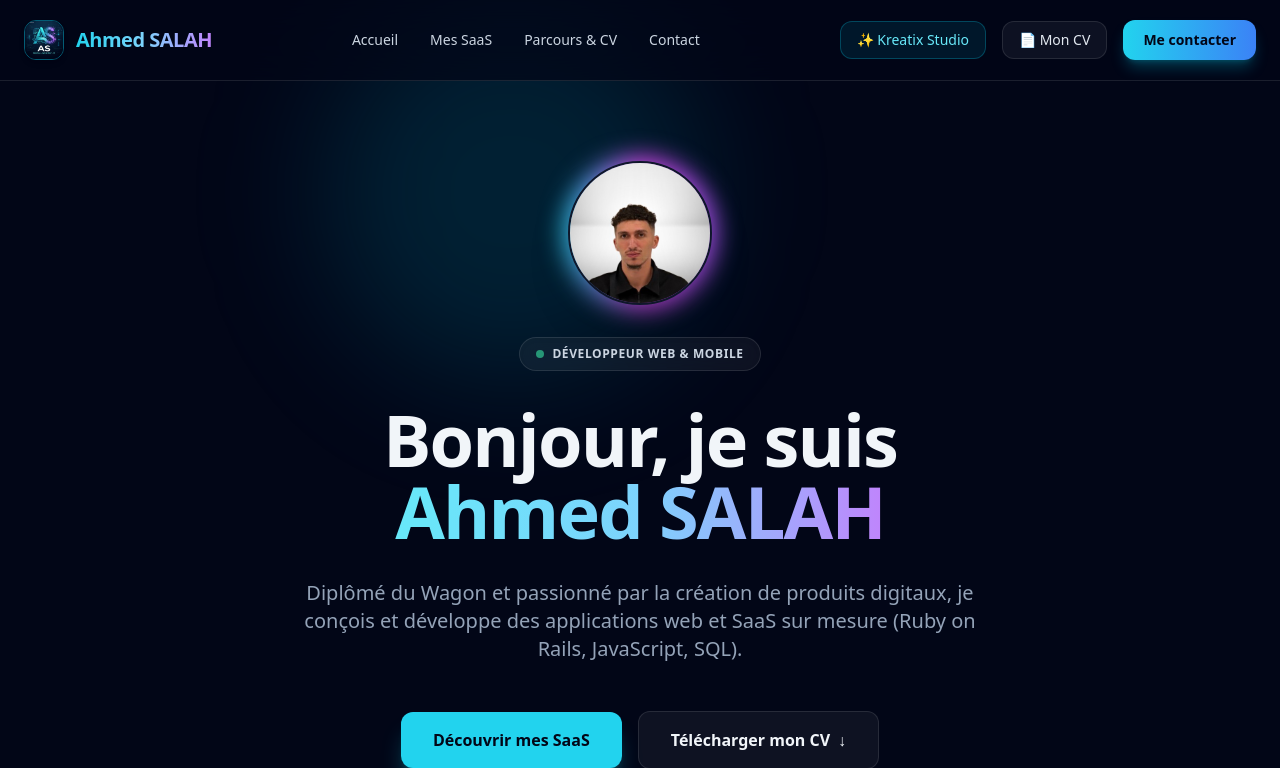
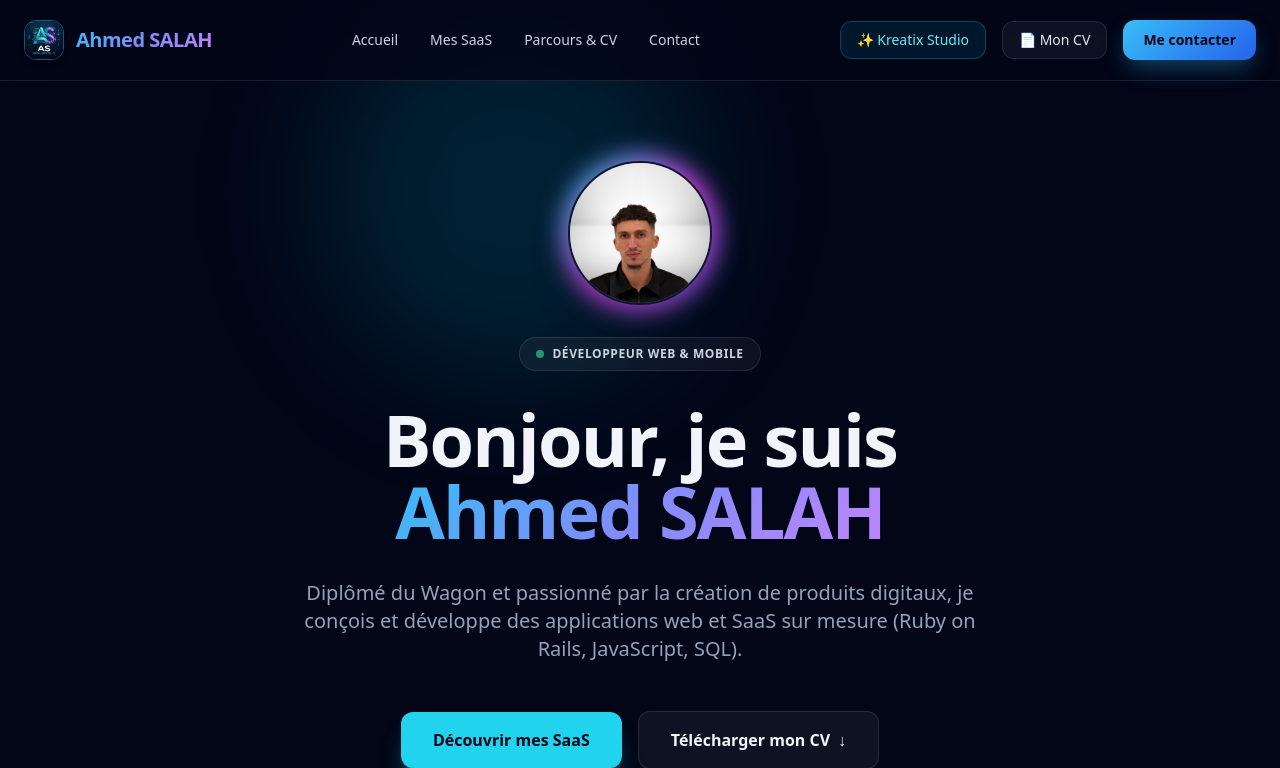
Before and after one commit to Ahmedslh17/portfolio_ahmed_salah, a Rails app: page / in a window 1280 px wide. Shown: the top 768 px of the page. Run offline with Rails 7, Linux system fonts and the light colour scheme; some libraries are stand-ins or nearby versions.

Commit message:
Fix definitif du style et des degrade texte et boutons

```diff
--- a/app/views/pages/home.html.erb
+++ b/app/views/pages/home.html.erb
@@ -5,12 +5,12 @@
   <div class="absolute top-1/3 right-1/4 w-96 h-96 bg-purple-500/15 rounded-full blur-3xl pointer-events-none"></div>
 
   <!-- Barre de navigation -->
-  <header class="sticky top-0 z-50 backdrop-blur-xl bg-slate-950/70 border-b border-white/10">
+  <header class="sticky top-0 z-50 backdrop-blur-xl bg-slate-950/80 border-b border-white/10">
     <div class="max-w-7xl mx-auto px-6 h-20 flex items-center justify-between">
       <div class="flex items-center space-x-3">
         <!-- Logo stylisé AS -->
         <%= image_tag "logoas.jpg", alt: "AS Logo", class: "w-10 h-10 rounded-xl object-cover border border-cyan-500/50 shadow-md" %>
-        <span class="text-xl font-bold tracking-tight bg-gradient-to-r from-cyan-400 via-sky-300 to-purple-400 bg-clip-text text-transparent">
+        <span class="text-xl font-bold tracking-tight" style="background: linear-gradient(135deg, #38bdf8 0%, #818cf8 50%, #c084fc 100%); -webkit-background-clip: text; -webkit-text-fill-color: transparent;">
           Ahmed SALAH
         </span>
       </div>
@@ -23,16 +23,18 @@
       </nav>
 
       <div class="flex items-center space-x-4">
+        <!-- Lien vers Kreatix Studio -->
         <a href="<%= kreatix_path %>" class="hidden sm:inline-flex items-center space-x-2 px-4 py-2 rounded-xl bg-cyan-500/10 hover:bg-cyan-500/20 border border-cyan-500/30 text-sm font-medium text-cyan-300 transition-all">
           <span>✨ Kreatix Studio</span>
         </a>
 
+        <!-- Bouton Mon CV -->
         <a href="/cv_ahmed_salah.pdf" download target="_blank" class="hidden sm:inline-flex items-center space-x-2 px-4 py-2 rounded-xl bg-white/5 hover:bg-white/10 border border-white/10 text-sm font-medium text-slate-200 transition-all">
           <span>📄 Mon CV</span>
         </a>
 
-        <!-- Bouton Me contacter vif -->
-        <a href="#contact" class="px-5 py-2.5 rounded-xl bg-gradient-to-r from-cyan-400 to-blue-500 text-slate-950 font-bold text-sm shadow-lg shadow-cyan-500/30 hover:shadow-cyan-500/50 hover:scale-[1.02] transition-all duration-200">
+        <!-- Bouton Me contacter bleu/cyan lumineux -->
+        <a href="#contact" class="px-5 py-2.5 rounded-xl text-sm font-bold text-slate-950 hover:scale-[1.03] transition-all duration-200" style="background: linear-gradient(135deg, #38bdf8 0%, #2563eb 100%); box-shadow: 0 10px 25px -5px rgba(56, 189, 248, 0.4);">
           Me contacter
         </a>
       </div>
@@ -43,9 +45,9 @@
   <section id="accueil" class="relative pt-20 pb-20 px-6">
     <div class="max-w-5xl mx-auto text-center flex flex-col items-center">
 
-      <!-- Photo de profil avec le halo violet/cyan réactivé -->
+      <!-- Photo de profil avec l'auréole lumineuse -->
       <div class="relative mb-8 group">
-        <div class="absolute -inset-1 bg-gradient-to-r from-cyan-400 via-fuchsia-500 to-purple-500 rounded-full blur-md opacity-100 group-hover:scale-105 transition duration-300"></div>
+        <div class="absolute -inset-1.5 rounded-full blur-md opacity-100 group-hover:scale-105 transition duration-300" style="background: linear-gradient(135deg, #22d3ee 0%, #d946ef 50%, #8b5cf6 100%);"></div>
         <%= image_tag "profile.jpg", alt: "Ahmed SALAH", class: "relative w-36 h-36 rounded-full object-cover border-2 border-slate-900 shadow-2xl" %>
       </div>
 
@@ -54,10 +56,10 @@
         <span class="text-xs font-semibold uppercase tracking-wider text-slate-300">Développeur Web & Mobile</span>
       </div>
 
-      <!-- Titre principal avec le dégradé Cyan / Sky / Purple bien vif -->
+      <!-- Grand titre principal avec dégradé garanti (cyan / sky / purple) -->
       <h1 class="text-5xl md:text-7xl font-extrabold tracking-tight mb-8 leading-tight">
         Bonjour, je suis <br/>
-        <span class="bg-gradient-to-r from-cyan-300 via-sky-300 to-purple-400 bg-clip-text text-transparent">
+        <span style="background: linear-gradient(135deg, #38bdf8 0%, #818cf8 50%, #c084fc 100%); -webkit-background-clip: text; -webkit-text-fill-color: transparent; display: inline-block;">
           Ahmed SALAH
         </span>
       </h1>
@@ -138,7 +140,7 @@
     </div>
   </section>
 
-  <!-- Section Parcours / CV Téléchargeable -->
+  <!-- Section Parcours / CV -->
   <section id="parcours" class="py-24 px-6 relative border-t border-white/10">
     <div class="max-w-4xl mx-auto text-center">
       <div class="max-w-xl mx-auto mb-12">
@@ -154,7 +156,7 @@
         <p class="text-slate-400 max-w-md mx-auto text-sm mb-8 leading-relaxed">
           Téléchargez mon CV au format PDF pour consulter en détail mes expériences (La Poste IT, Le Wagon Paris) et mes compétences techniques.
         </p>
-        <a href="/cv_ahmed_salah.pdf" download target="_blank" class="px-8 py-4 rounded-xl bg-gradient-to-r from-cyan-400 to-blue-500 text-slate-950 font-bold shadow-xl shadow-cyan-400/20 hover:scale-105 transition-all">
+        <a href="/cv_ahmed_salah.pdf" download target="_blank" class="px-8 py-4 rounded-xl bg-cyan-400 hover:bg-cyan-300 text-slate-950 font-bold shadow-xl shadow-cyan-400/20 hover:scale-105 transition-all">
           Télécharger mon CV complet (PDF)
         </a>
       </div>
@@ -198,7 +200,7 @@
             <%= text_area_tag :message, nil, rows: 5, required: true, placeholder: "Écrivez votre message...", class: "w-full px-4 py-3 rounded-xl bg-white/5 border border-white/10 focus:border-cyan-400 focus:outline-none text-white transition-colors resize-none" %>
           </div>
 
-          <button type="submit" class="w-full py-4 rounded-xl bg-gradient-to-r from-cyan-400 to-blue-500 text-slate-950 font-bold shadow-xl shadow-cyan-400/20 hover:opacity-95 transition-opacity">
+          <button type="submit" class="w-full py-4 rounded-xl bg-cyan-400 hover:bg-cyan-300 text-slate-950 font-bold shadow-xl shadow-cyan-400/20 hover:opacity-95 transition-opacity">
             Envoyer le message
           </button>
         <% end %>
```
